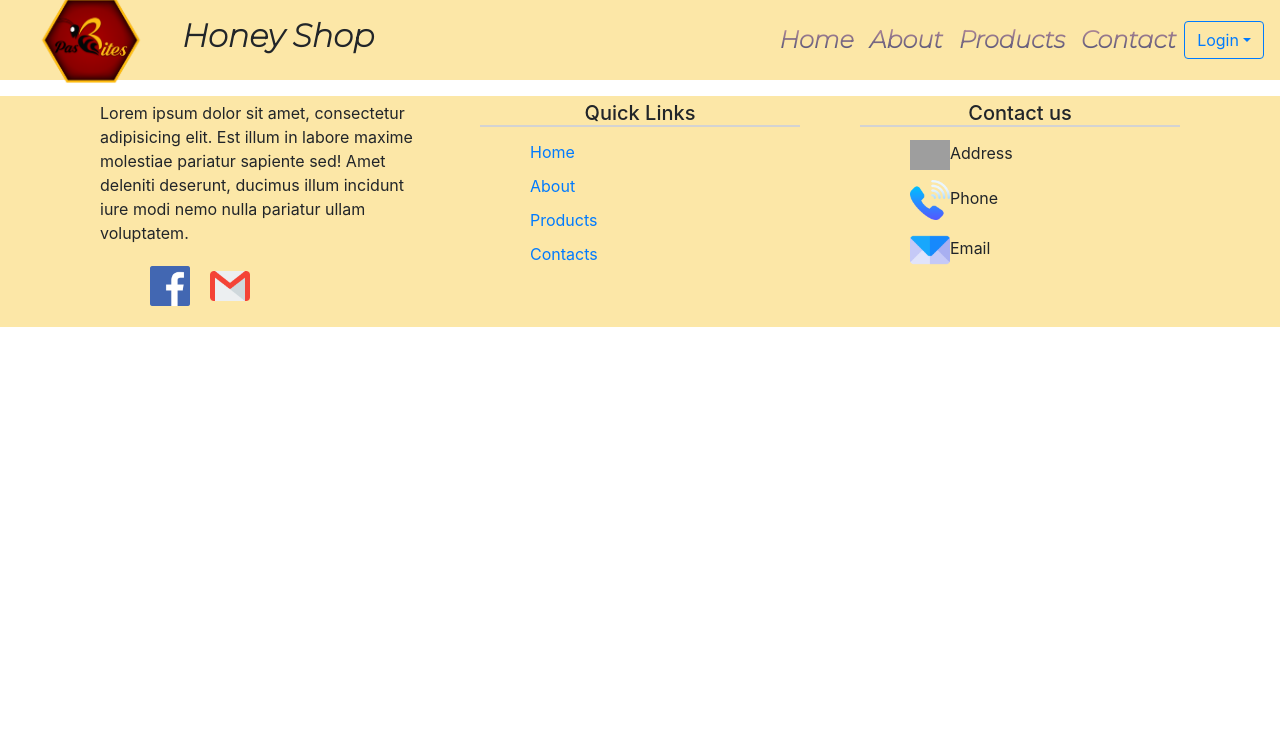
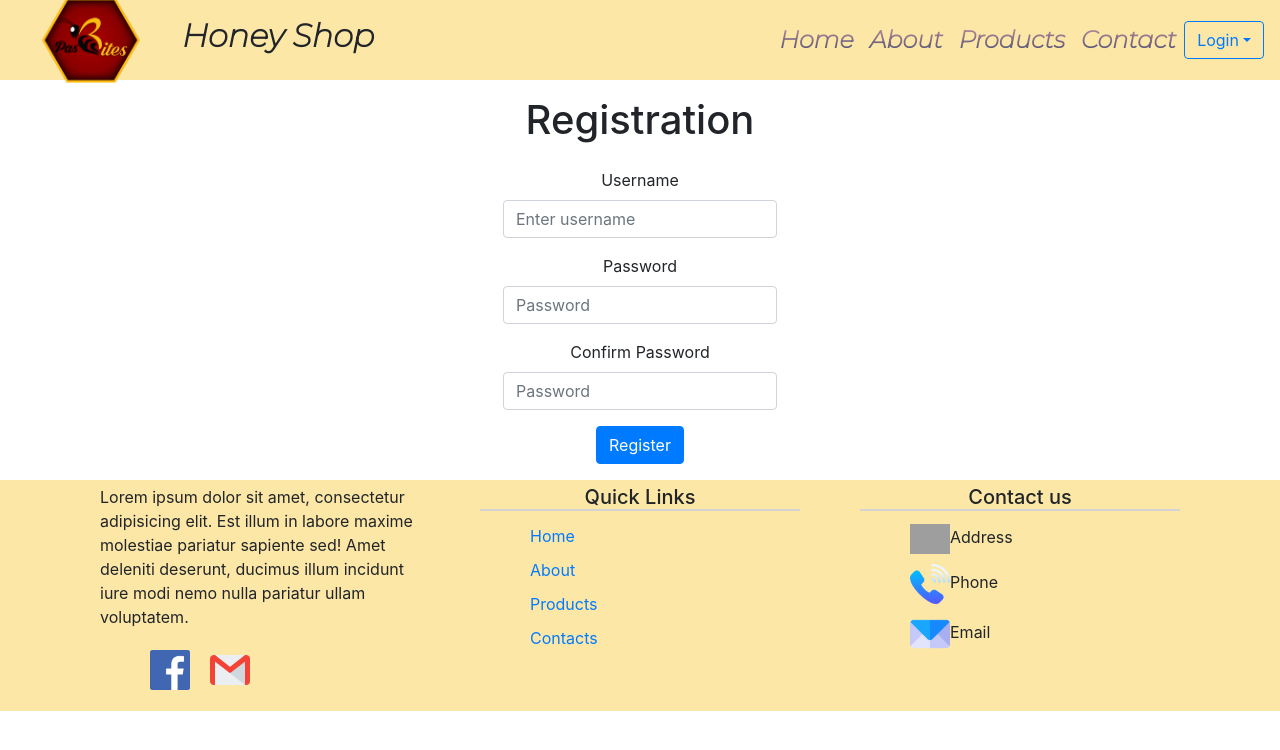
Before and after one commit to Montekar/honey-shop-website-frontend, an Angular app: page /register in a window 1280 px wide. Before the commit this address led to /. Shown: the top 750 px of the page. Built offline with nearby package versions, Linux system fonts and the light colour scheme; no server answers; grey boxes are pictures that could not be loaded; what ngx-owl-carousel would draw is missing.

Commit message:
Register

```diff
--- a/src/app/_services/authentication.service.ts
+++ b/src/app/_services/authentication.service.ts
@@ -3,6 +3,12 @@ import { HttpClient } from '@angular/common/http'
 import { environment } from '../../environments/environment'
 import { Observable } from 'rxjs'
 import { map } from 'rxjs/operators'
+
+export interface User{
+  username?:string;
+  password?:string;
+  passwordConfirm?:string;
+}
 
 @Injectable({
   providedIn: 'root'
@@ -23,6 +29,13 @@ export class AuthenticationService {
         }
       }));
   }
+
+  register(user) {
+    return this.http.post<any>(environment.apiUrl + '/Register', user).pipe(
+      map(user => user)
+    )
+  }
+
   getUsername(): string | null {
     const currentUser = JSON.parse(<string>localStorage.getItem('currentUser'));
     if (currentUser) {
--- a/src/app/app-routing.module.ts
+++ b/src/app/app-routing.module.ts
@@ -3,10 +3,12 @@ import { RouterModule, Routes } from '@angular/router';
 import {HomeComponent} from "./home/home.component";
 import {AboutComponent} from "./about/about.component";
 import { AuthGuard } from './_helpers/auth.guard'
+import { RegisterComponent } from './register/register.component'
 
 const routes: Routes = [
   { path: 'home', component: HomeComponent,canActivate:[AuthGuard]},
   { path: 'about', component: AboutComponent,canActivate:[AuthGuard]},
+  {path:'register',component:RegisterComponent},
 
   // otherwise redirect to home
   { path: '**', redirectTo: '' }
--- a/src/app/app.module.ts
+++ b/src/app/app.module.ts
@@ -12,7 +12,8 @@ import { LoginDropdownComponent } from './header/login-dropdown/login-dropdown.c
 import { FooterComponent } from './footer/footer.component';
 import { FormsModule, ReactiveFormsModule } from '@angular/forms'
 import { HttpClientModule } from '@angular/common/http'
-import { AuthGuard } from './_helpers/auth.guard'
+import { AuthGuard } from './_helpers/auth.guard';
+import { RegisterComponent } from './register/register.component'
 
 @NgModule({
   declarations: [
@@ -22,7 +23,8 @@ import { AuthGuard } from './_helpers/auth.guard'
     FooterComponent,
     AppComponent,
     HomeComponent,
-    AboutComponent
+    AboutComponent,
+    RegisterComponent
   ],
   imports: [
     BrowserModule,
--- a/src/app/header/login-dropdown/login-dropdown.component.html
+++ b/src/app/header/login-dropdown/login-dropdown.component.html
@@ -20,7 +20,7 @@
           <button class="btn btn-primary">Login</button>
         </form>
         <div class="dropdown-divider"></div>
-        <button ngbDropdownItem>New around here? Sign up</button>
+        <button routerLink='/register' ngbDropdownItem>New around here? Sign up</button>
         <button ngbDropdownItem>Forgot password?</button>
       </div>
     </div>
--- a/src/app/header/login-dropdown/login-dropdown.component.ts
+++ b/src/app/header/login-dropdown/login-dropdown.component.ts
@@ -38,7 +38,6 @@ export class LoginDropdownComponent implements OnInit {
     this.authenticationService.login(this.username.value, this.password.value)
       .subscribe(
         () => {
-          console.log("success");
           this.router.navigate(['/about']);
         });
   }
--- /dev/null
+++ b/src/app/register/register.component.html
@@ -0,0 +1,18 @@
+<header style='text-align:center'><h1>Registration</h1></header>
+<body>
+<form [formGroup]="registerForm" (ngSubmit)="onSubmit()" class="px-4 py-3">
+      <div class="form-group" >
+        <label for="inputUsername">Username</label>
+        <input type="email" class="form-control" id="inputUsername" placeholder="Enter username" formControlName="username">
+      </div>
+      <div class="form-group">
+        <label for="inputPassword">Password</label>
+        <input type="password" class="form-control" id="inputPassword" placeholder="Password" formControlName="password">
+      </div>
+  <div class="form-group">
+    <label for="inputPasswordConfirm">Confirm Password</label>
+    <input type="password" class="form-control" id="inputPasswordConfirm" placeholder="Password" formControlName="passwordConfirm">
+  </div>
+      <button type="submit" class="btn btn-primary">Register</button>
+    </form>
+</body>
--- /dev/null
+++ b/src/app/register/register.component.scss
@@ -0,0 +1,6 @@
+body {
+  text-align: center;
+}
+form {
+  display: inline-block;
+}
--- /dev/null
+++ b/src/app/register/register.component.ts
@@ -0,0 +1,49 @@
+import { Component, OnInit } from '@angular/core';
+import { FormBuilder, FormControl, FormGroup, Validators } from '@angular/forms'
+import { AuthenticationService } from '../_services/authentication.service'
+import { Router } from '@angular/router'
+import { map } from 'rxjs/operators'
+
+@Component({
+  selector: 'app-register',
+  templateUrl: './register.component.html',
+  styleUrls: ['./register.component.scss']
+})
+export class RegisterComponent implements OnInit {
+
+  registerForm:FormGroup;
+
+  constructor(private authenticationService:AuthenticationService,
+              private formBuilder:FormBuilder,
+              private router: Router) { }
+
+  ngOnInit(): void {
+    this.registerForm = this.formBuilder.group({
+      username: ["", [Validators.required]],
+      password: ["", [Validators.required]],
+      passwordConfirm: ["", [Validators.required]]
+    })
+  }
+  get username() {
+    return this.registerForm.get('username') as FormControl;
+  }
+
+  get password() {
+    return this.registerForm.get('password') as FormControl;
+  }
+  get passwordConfirm() {
+    return this.registerForm.get('passwordConfirm') as FormControl;
+  }
+
+  onSubmit() {
+    if (this.registerForm.invalid) {
+      return;
+    }
+
+    if(this.password.value!=this.passwordConfirm.value){
+      return
+    }
+    this.authenticationService.register(this.registerForm.value)
+      .pipe(map(user => this.router.navigate(['/']))).subscribe();
+  }
+}
```
